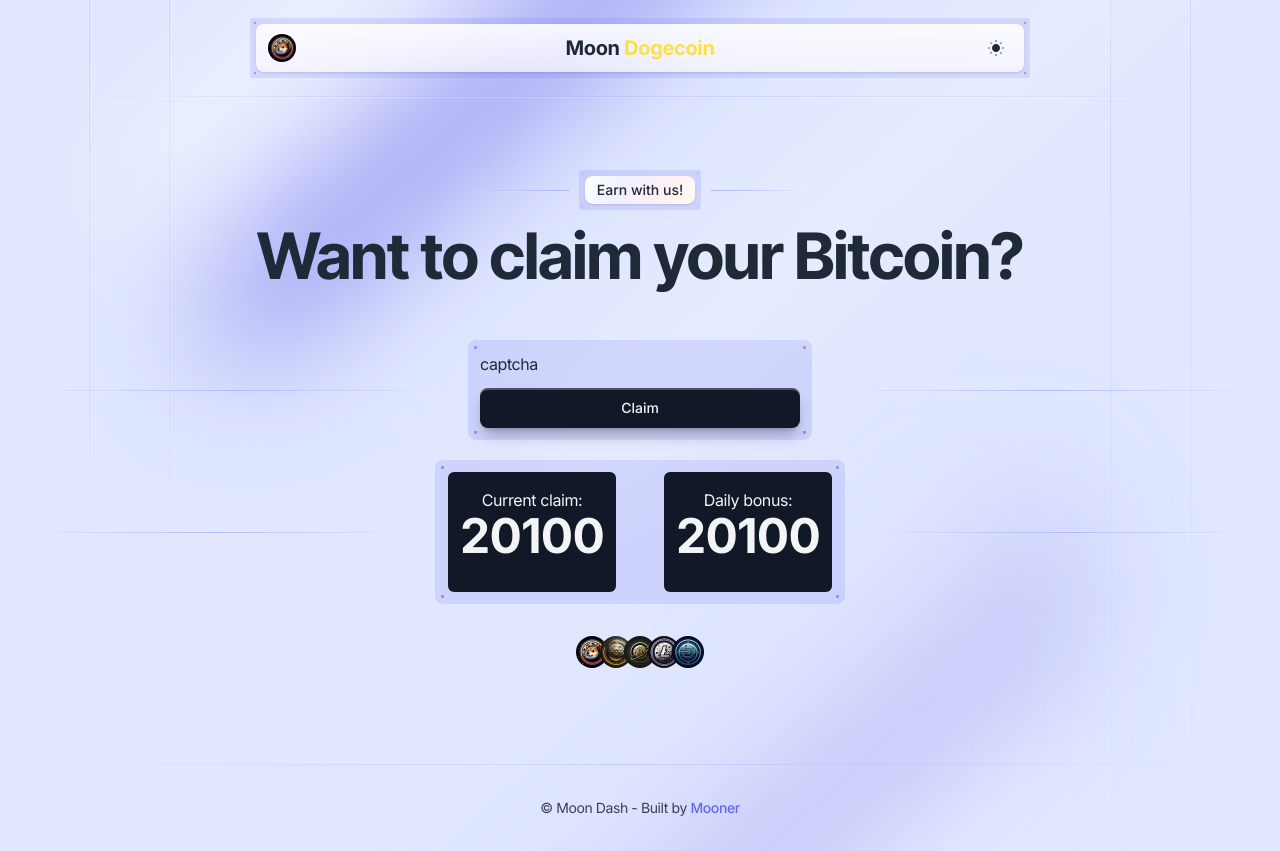
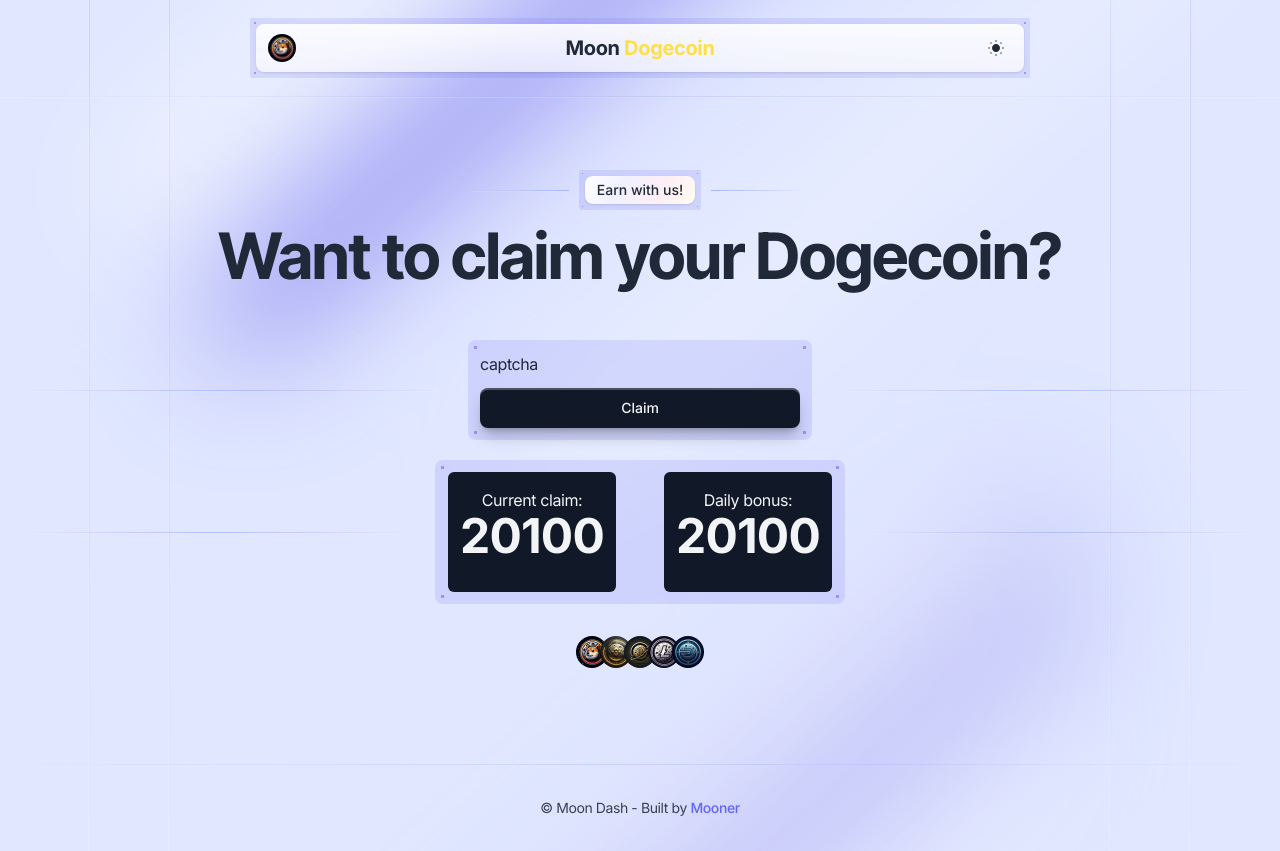
Before and after one commit to isumalatov/MoonDogeCoin, a Next.js app: page /claim in a window 1280 px wide. Built offline with nearby package versions, Linux system fonts and the light colour scheme.

Commit message:
Update page.tsx

```diff
--- a/app/(default)/claim/page.tsx
+++ b/app/(default)/claim/page.tsx
@@ -1,7 +1,7 @@
 
 export const metadata = {
-  title: "MoonBitcoin - Faucet",
-  description: "Bitcoin Free Faucet",
+  title: "MoonDogecoin - Faucet",
+  description: "Dogecoin Free Faucet",
 };
 
 import PageHeader from "@/components/page-header";
@@ -12,7 +12,7 @@
     <section>
       <div className="pt-32 pb-12 md:pt-44 md:pb-20">
         <div className="px-4 sm:px-6">
-          <PageHeader className="mb-12" title="Want to claim your Bitcoin?">
+          <PageHeader className="mb-12" title="Want to claim your Dogecoin?">
             Earn with us!
           </PageHeader>
           <ClaimForm />
```
